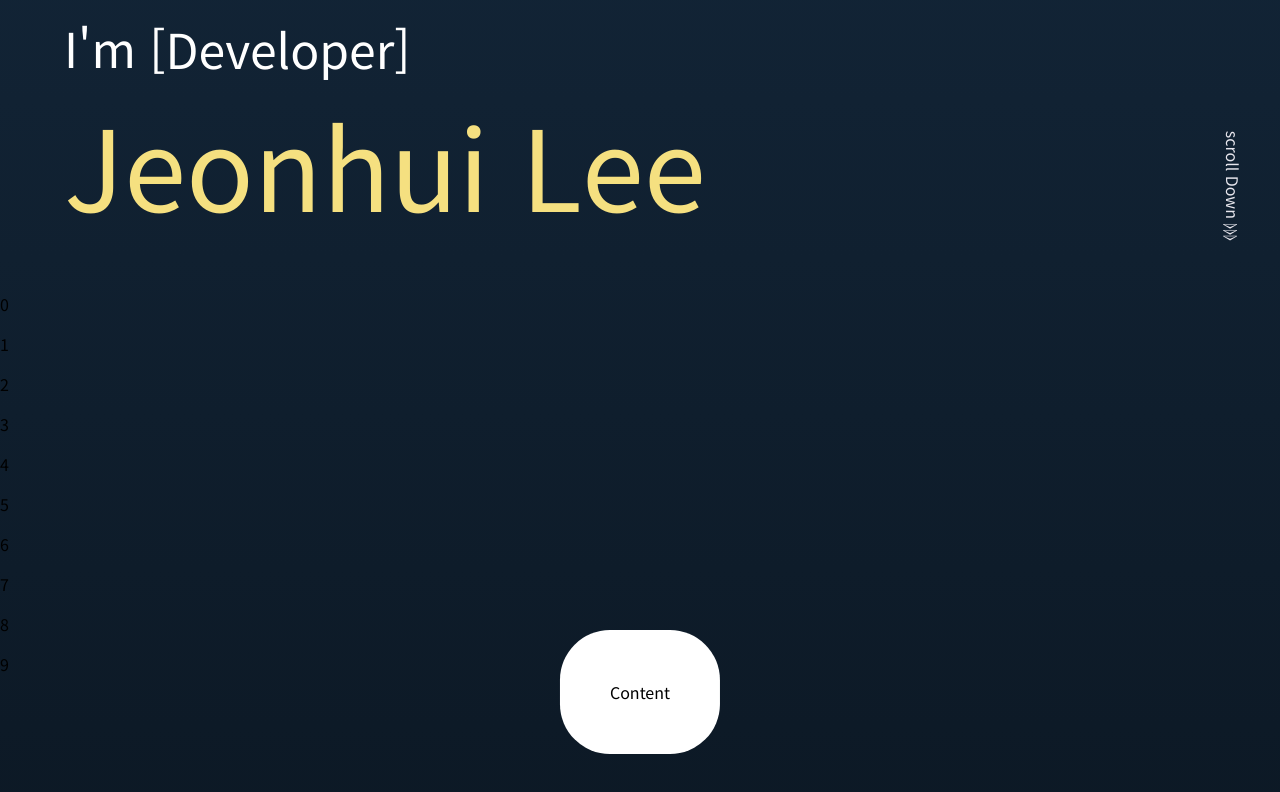
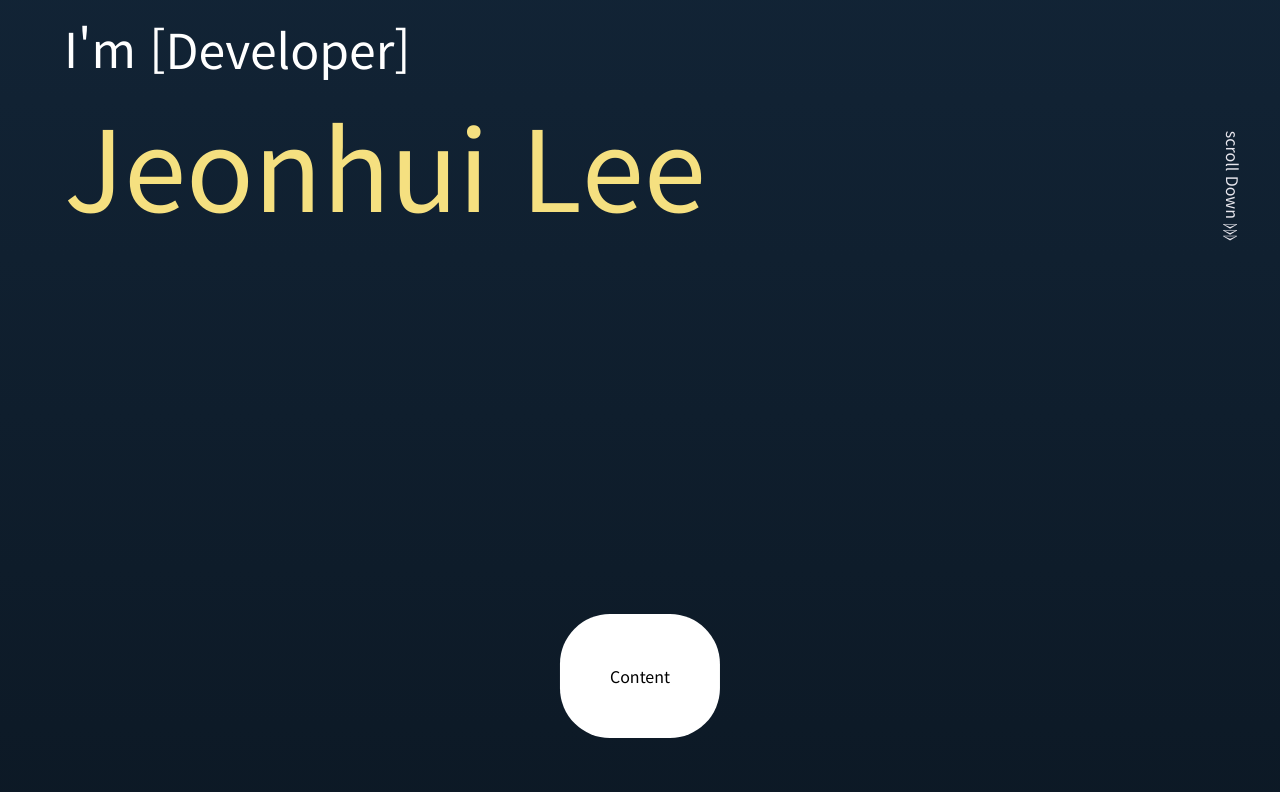
Before and after one commit to Jeonhui/jeonhui.github.io, a React (Create React App) app: page / in a window 1280 px wide. Shown: the part 524-1316 px from the top of the page. Built offline with nearby package versions, Linux system fonts and the light colour scheme.

Commit message:
Update aboutMe.js

```diff
--- a/src/pages/aboutMe.js
+++ b/src/pages/aboutMe.js
@@ -1,6 +1,6 @@
-import React, {useState, useRef} from "react";
+import React, {useEffect, Component} from "react";
 import styled from "styled-components";
-import {motion,useViewportScroll} from "framer-motion";
+import {motion} from "framer-motion";
 
 const Container = styled.div`
   position: absolute;
@@ -10,7 +10,7 @@ const Container = styled.div`
 `
 
 const css = {
-    box:{
+    box: {
         padding: "50px",
         borderRadius: "50px",
         backgroundColor: "white"
@@ -18,22 +18,19 @@ const css = {
 }
 
 
-export default function aboutMe() {
+export default function AboutMe() {
+
     return (
-        <div className="aboutMe" onScroll={ e => console.log(e)}>
+        <div className="aboutMe" onScroll={(e) => {
+            console.log(e)
+        }}>
             <Container>
-            <motion.div
-                style={{...css.box}}
-                animate={{scale: [0, 1]}}
-            > Content </motion.div>
+                <motion.div
+                    style={{...css.box}}
+                    animate={{scale: [0, 1]}}
+                > Content
+                </motion.div>
             </Container>
-            <motion.div>
-                {Array(10)
-                    .fill()
-                    .map((_, i) => (
-                        <p key={i}>{i}</p>
-                    ))}
-            </motion.div>
         </div>
     );
 }
```
